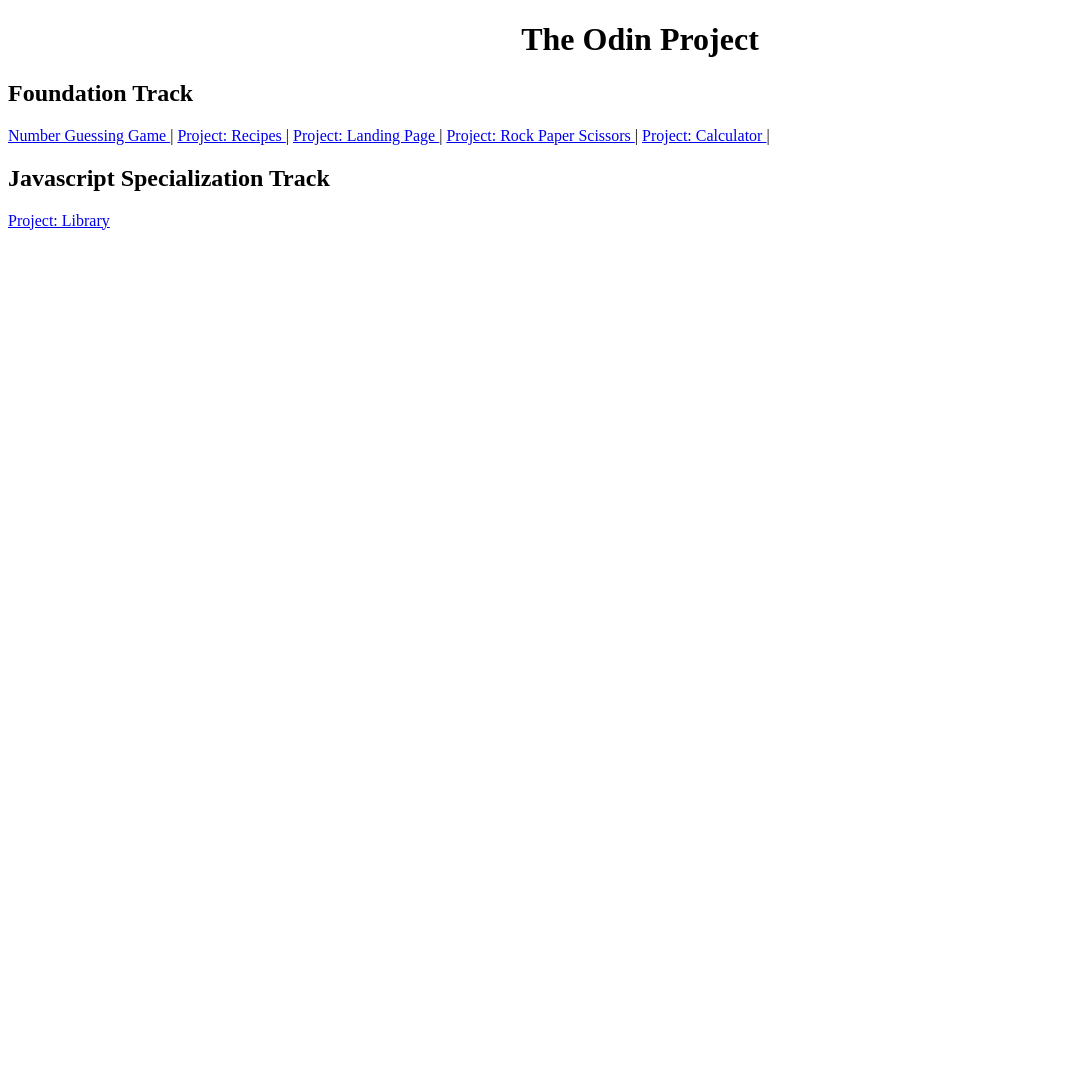
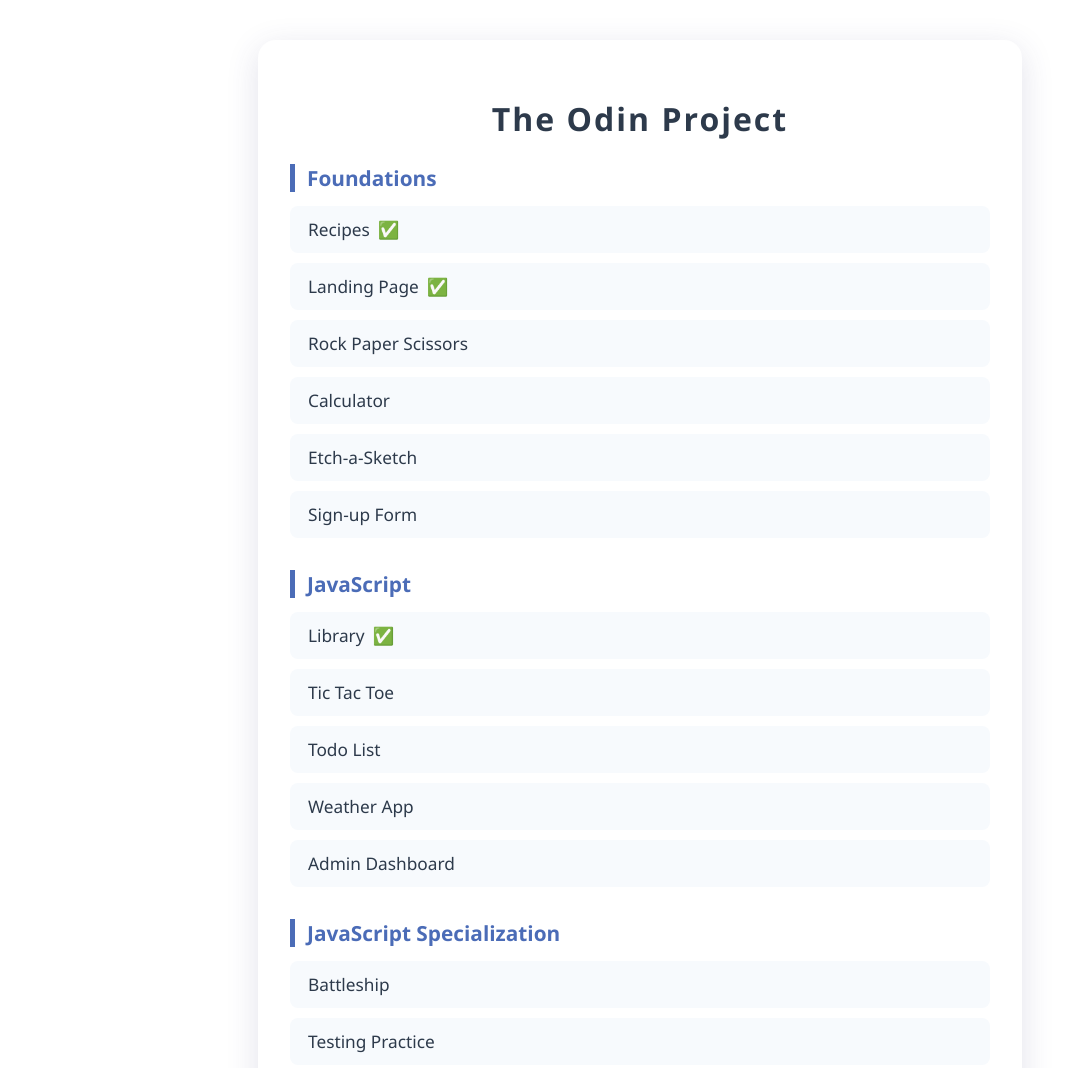
Before and after one commit to rishav-dhungel/TOP, a plain HTML site: page index.html in a window 1280 px wide. Shown: the top 1068 px of the page, without its empty margins (0-1080 px from the left). Before the commit the page ends 800 px from the top, so only its background shows below. Drawn offline with Linux system fonts and the light colour scheme.

Commit message:
feat(Markdown): update index page markdown

```diff
--- a/index.html
+++ b/index.html
@@ -9,18 +9,47 @@
 <body>
   <div class="project-container">
     <h1>The Odin Project</h1>
-    <h2>Foundation Track</h2>
-    <div class="foundation">
-      <a href="./Number Guess/index.html">Number Guessing Game </a>|
-      <a href="./Project: Recipes/index.html">Project: Recipes </a>|
-      <a href="./Project:Landing Page/index.html">Project: Landing Page </a>|
-      <a href="./Project: Rock Paper Scissors/index.html">Project: Rock Paper Scissors </a>|
-      <a href="./Project: Calculator/index.html">Project: Calculator </a>|
-    </div>
-    <div class="javascript-specialization">
-    <h2>Javascript Specialization Track</h2>
-      <a href="./Project: Library/index.html">Project: Library</a>
-    </div>
+    <section class="track">
+      <h2>Foundations</h2>
+      <ul class="project-list">
+        <li><a href="./Project: Recipes/index.html">Recipes</a> ✅</li>
+        <li><a href="./Project:Landing Page/index.html">Landing Page</a> ✅</li>
+        <li><a href="#">Rock Paper Scissors</a></li>
+        <li><a href="#">Calculator</a></li>
+        <li><a href="#">Etch-a-Sketch</a></li>
+        <li><a href="#">Sign-up Form</a></li>
+      </ul>
+        </section>
+        <section class="track">
+      <h2>JavaScript</h2>
+      <ul class="project-list">
+        <li><a href="./Project: Library/index.html">Library</a>✅</li>
+        <li><a href="#">Tic Tac Toe</a></li>
+        <li><a href="#">Todo List</a></li>
+        <li><a href="#">Weather App</a></li>
+        <li><a href="#">Admin Dashboard</a></li>
+      </ul>
+        </section>
+        <section class="track">
+      <h2>JavaScript Specialization</h2>
+      <ul class="project-list">
+        <li><a href="#">Battleship</a></li>
+        <li><a href="#">Testing Practice</a></li>
+        <li><a href="#">Restaurant Page</a></li>
+        <li><a href="#">CV Application</a></li>
+        <li><a href="#">Shopping Cart</a></li>
+        <li><a href="#">Memory Card</a></li>
+        <li><a href="#">Sorting Visualizer</a></li>
+        <li><a href="#">Where's Waldo</a></li>
+        <li><a href="#">Photo Tagging App</a></li>
+        <li><a href="#">Blog API</a></li>
+        <li><a href="#">Members Only</a></li>
+        <li><a href="#">Message Board</a></li>
+        <li><a href="#">Inventory Application</a></li>
+        <li><a href="#">Mini Message Board</a></li>
+        <li><a href="#">Portfolio</a></li>
+      </ul>
+    </section>
   </div>
 
 </body>
--- a/style.css
+++ b/style.css
@@ -1,3 +1,87 @@
-h1{
+/* style.css */
+
+body {
+  font-family: 'Segoe UI', 'Roboto', Arial, sans-serif;
+  margin: 0;
+  padding: 0;
+  min-height: 100vh;
+}
+
+.project-container {
+  background: #fff;
+  max-width: 700px;
+  margin: 40px auto;
+  border-radius: 18px;
+  box-shadow: 0 8px 32px rgba(60, 60, 120, 0.15);
+  padding: 36px 32px 32px 32px;
+}
+
+h1 {
   text-align: center;
+  color: #2d3a4b;
+  margin-bottom: 24px;
+  letter-spacing: 2px;
 }
+
+.track {
+  margin-bottom: 32px;
+}
+
+h2 {
+  color: #4b6cb7;
+  border-left: 5px solid #4b6cb7;
+  padding-left: 12px;
+  margin-bottom: 14px;
+  font-size: 1.3em;
+}
+
+.project-list {
+  list-style: none;
+  padding: 0;
+  margin: 0;
+}
+
+.project-list li {
+  background: #f7fafd;
+  margin-bottom: 10px;
+  border-radius: 8px;
+  padding: 12px 18px;
+  font-size: 1.08em;
+  display: flex;
+  align-items: center;
+  transition: background 0.2s;
+}
+
+.project-list li:hover {
+  background: #e3eefd;
+}
+
+.project-list a {
+  color: #2d3a4b;
+  text-decoration: none;
+  font-weight: 500;
+  transition: color 0.2s;
+  margin-right: 8px;
+}
+
+.project-list a:hover {
+  color: #4b6cb7;
+  text-decoration: underline;
+}
+
+.project-list li::after {
+  content: '';
+  flex: 1;
+}
+
+.project-list li:contains('✅') {
+  color: #3bb273;
+  font-weight: 600;
+}
+
+@media (max-width: 800px) {
+  .project-container {
+    max-width: 95vw;
+    padding: 18px 6vw;
+  }
+}
```
Also changed, not shown: README.md (added).
